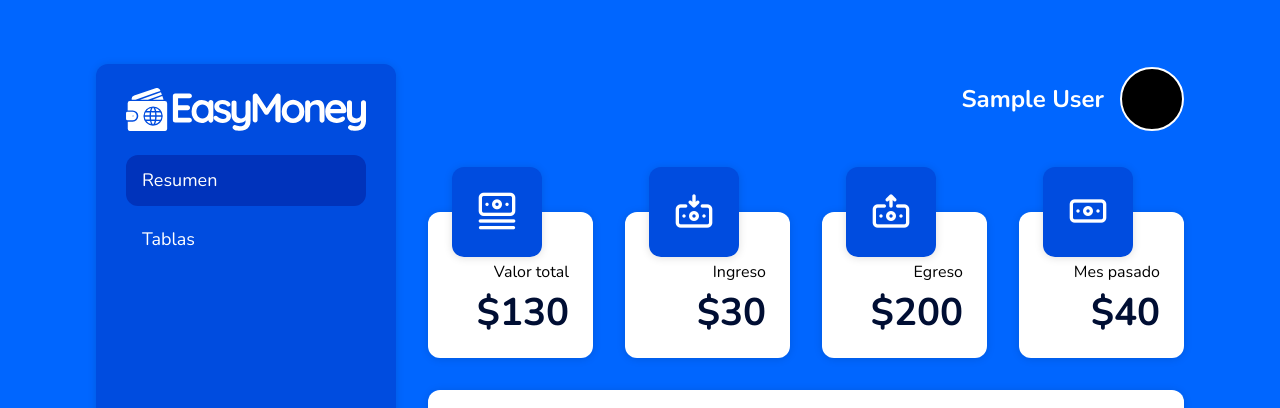
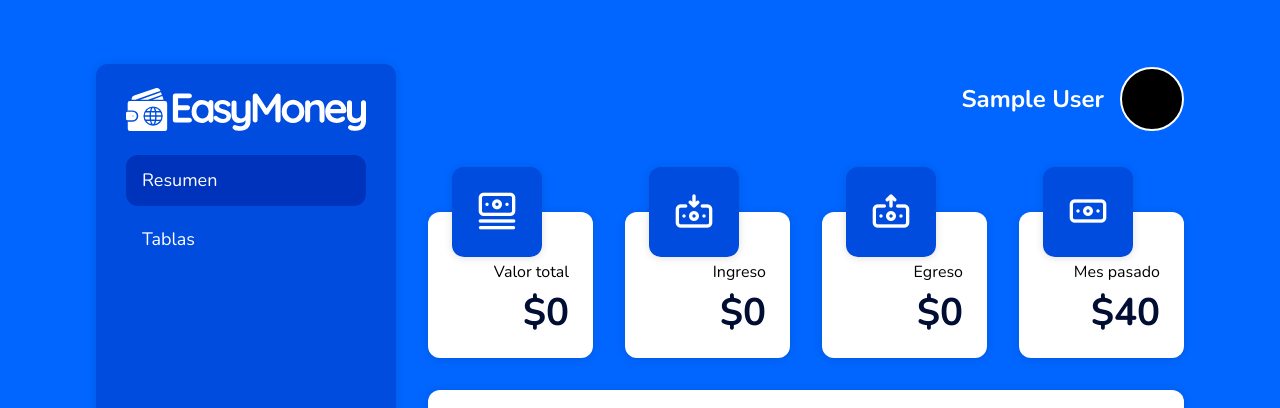
Before and after one commit to StalinAM/easy-money-app, a React (Vite) app: page /dashboard in a window 1280 px wide. Shown: the top 408 px of the page. Built offline with nearby package versions, Linux system fonts and the light colour scheme; no server answers; the database is empty; sample sign-in values are in the browser's storage.

Commit message:
move new component

```diff
--- a/src/routes/Dashboard.jsx
+++ b/src/routes/Dashboard.jsx
@@ -1,21 +1,16 @@
-import React from 'react'
+import React, { useContext } from 'react'
 import styled from 'styled-components'
-import TotalInfo from '../components/TotalInfo'
 import Profile from '../components/Profile'
 import Table from '../components/Table'
 import Menu from '../components/Menu'
+import MounthValues from '../components/MounthValues'
 
 function Dashboard() {
   return (
     <Container>
       <Menu row='1/5' />
       <Profile />
-      <ContainerTotal>
-        <TotalInfo icon='stack' title='Valor total' value='130' />
-        <TotalInfo icon='withdraw' title='Ingreso' value='30' />
-        <TotalInfo icon='insert' title='Egreso' value='200' />
-        <TotalInfo icon='bill' title='Mes pasado' value='40' />
-      </ContainerTotal>
+      <MounthValues />
       <Table title='Ultimas transacciones' row='3/5' />
     </Container>
   )
@@ -33,10 +28,3 @@ const Container = styled.main`
   grid-template-rows: 70px 1fr 1fr 1fr;
   background-color: ${(props) => props.theme.blue};
 `
-
-const ContainerTotal = styled.div`
-  padding-top: 2.9rem;
-  display: grid;
-  grid-template-columns: repeat(4, 1fr);
-  gap: 2rem;
-`
```
